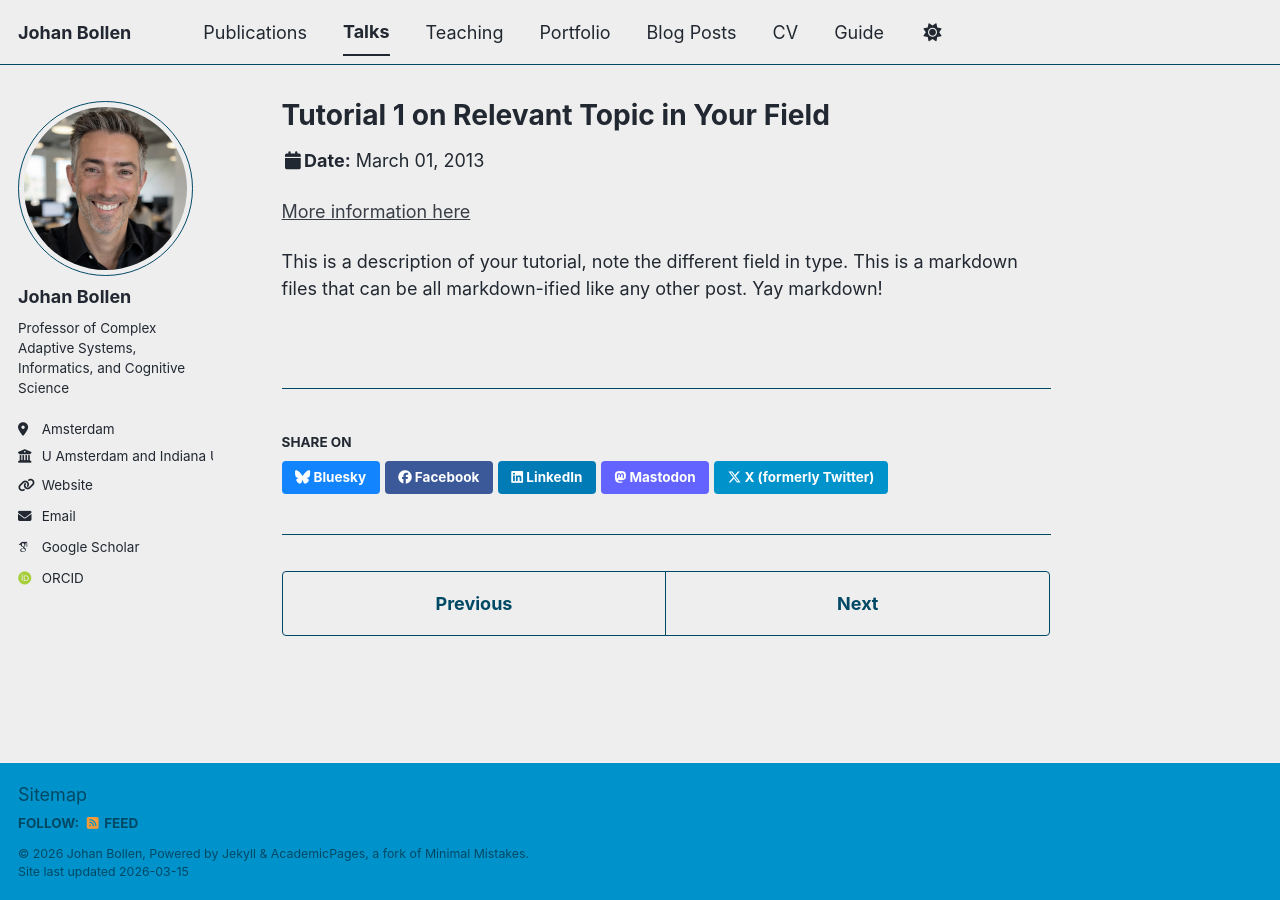
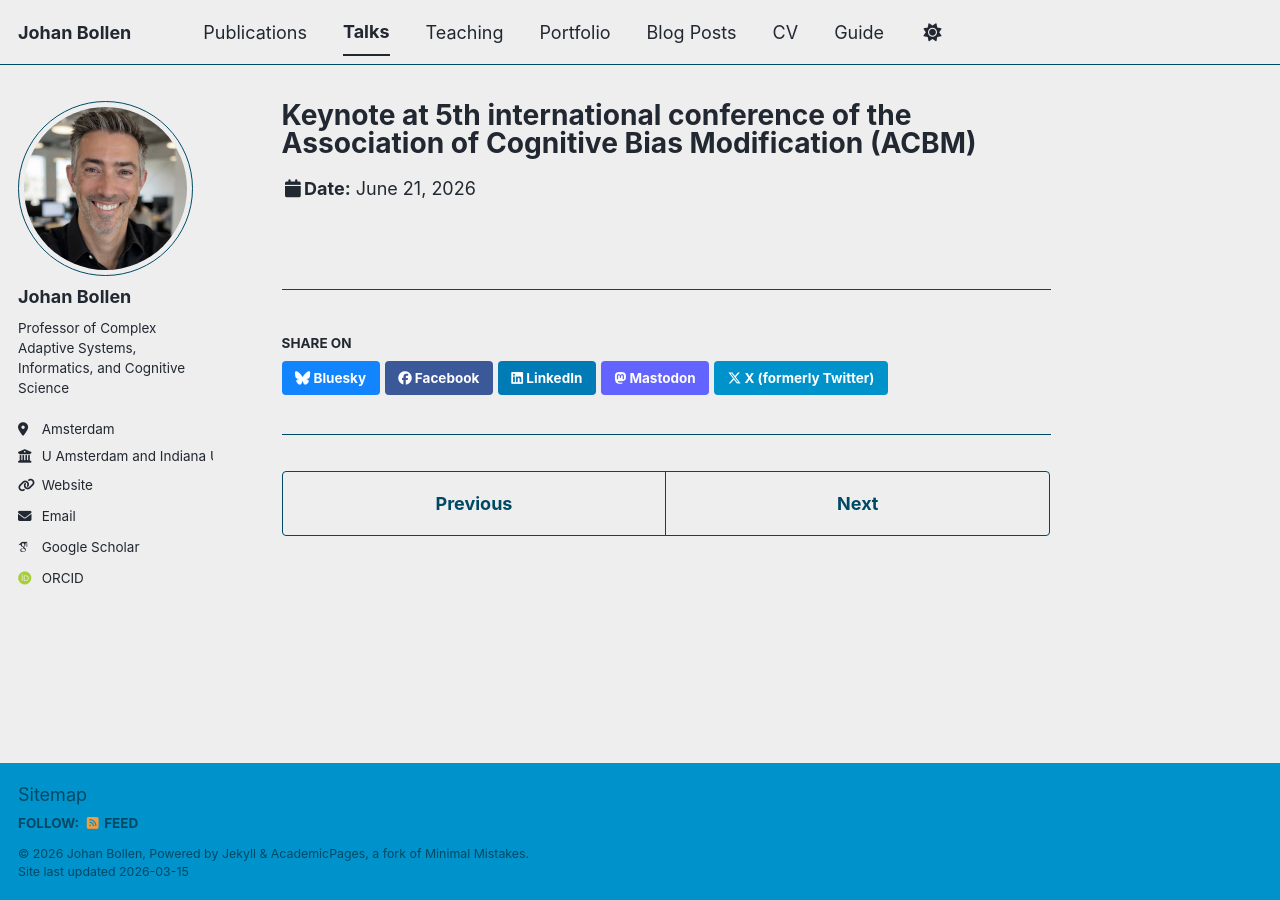
Before and after one commit to jbollen/jbollen.github.io, a Jekyll site: the page built from _talks/2013-03-01-tutorial-1.md, in a window 1280 px wide. Built offline with Jekyll 4.4.1, drawn with Linux system fonts in a browser that asks for light colours; some web fonts are replaced; a script bundle is joined from its source files by our own code; library files that are not in the unit come from our copies; a file with an impossible date is left out.

Commit message:
Update 2013-03-01-tutorial-1.md

```diff
--- a/_talks/2013-03-01-tutorial-1.md
+++ b/_talks/2013-03-01-tutorial-1.md
@@ -1,13 +1,9 @@
 ---
-title: "Tutorial 1 on Relevant Topic in Your Field"
+title: "Keynote at 5th international conference of the Association of Cognitive Bias Modification (ACBM)"
 collection: talks
-type: "Tutorial"
+type: "Keynote"
 permalink: /talks/2013-03-01-tutorial-1
-venue: "UC-Berkeley Institute for Testing Science"
-date: 2013-03-01
-location: "Berkeley, CA, USA"
+venue: "ACBM 2026"
+date: 2026-06-21
+location: "Gent, Belgium"
 ---
-
-[More information here](http://exampleurl.com)
-
-This is a description of your tutorial, note the different field in type. This is a markdown files that can be all markdown-ified like any other post. Yay markdown!
```
